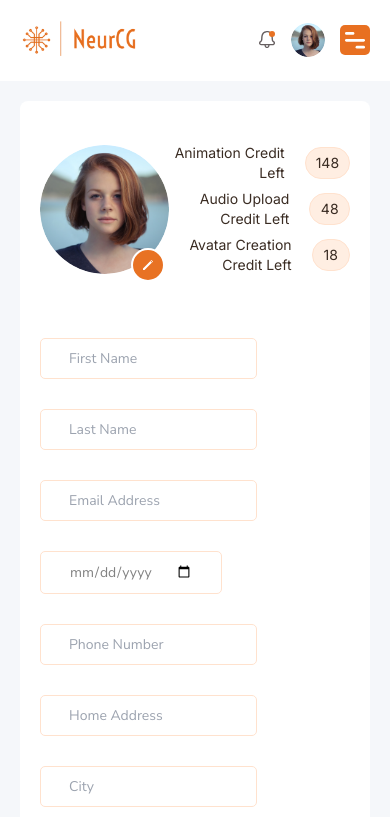
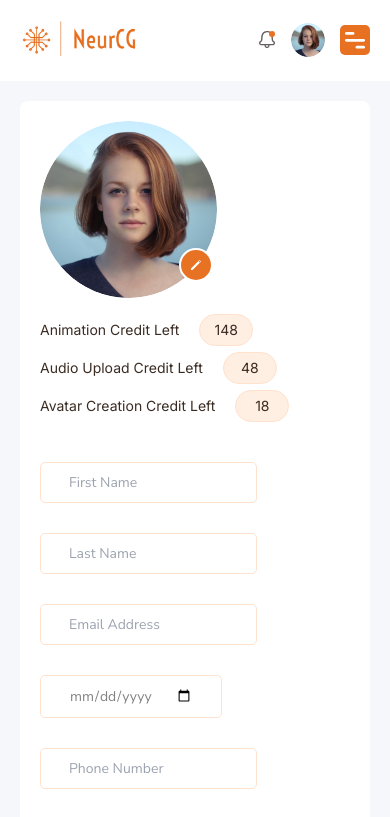
Before and after one commit to humanshi123/neurCG-Client, a Next.js app: page /my-profile in a window 390 px wide. Shown: the top 817 px of the page. Built offline with nearby package versions, Linux system fonts and the light colour scheme.

Commit message:
06-09-2024-2

```diff
--- a/src/app/my-profile/page.tsx
+++ b/src/app/my-profile/page.tsx
@@ -120,7 +120,7 @@ const handleImageChange = (e: React.ChangeEvent<HTMLInputElement>) => {
     <div>
       <form onSubmit={handleSubmit}>
           <div className="bg-white rounded-[8px] p-5 md:p-[30px]">
-          <div className="flex justify-between items-center mb-10">
+          <div className="grid md:flex gap-y-4 justify-between items-center mb-10">
           <div className="custom relative w-[177px] h-[177px] ">
           <input
             className="absolute top-0 left-0 h-full w-full opacity-0 p-0 cursor-pointer"
--- a/src/components/CreditScore.tsx
+++ b/src/components/CreditScore.tsx
@@ -9,8 +9,8 @@ interface CreditDataProps {
 const CreditScore: React.FC<CreditDataProps> = ({text, value}) => {
     return (
         <div className=''>
-            <div className='flex items-center justify-end gap-5 '>
-                <h3 className='text-[#3A2C23] text-sm text-right '>{text} </h3>
+            <div className='flex items-center md:justify-end gap-5 '>
+                <h3 className='text-[#3A2C23] text-sm md:text-right '>{text} </h3>
                 <h3 className='rounded-[50px] text-[#3A2C23] text-sm text-center py-[5px] w-[54px] border border-[#FFE2CE] bg-[#FFEEE2] '>{value} </h3>
             </div>
         </div>
```
